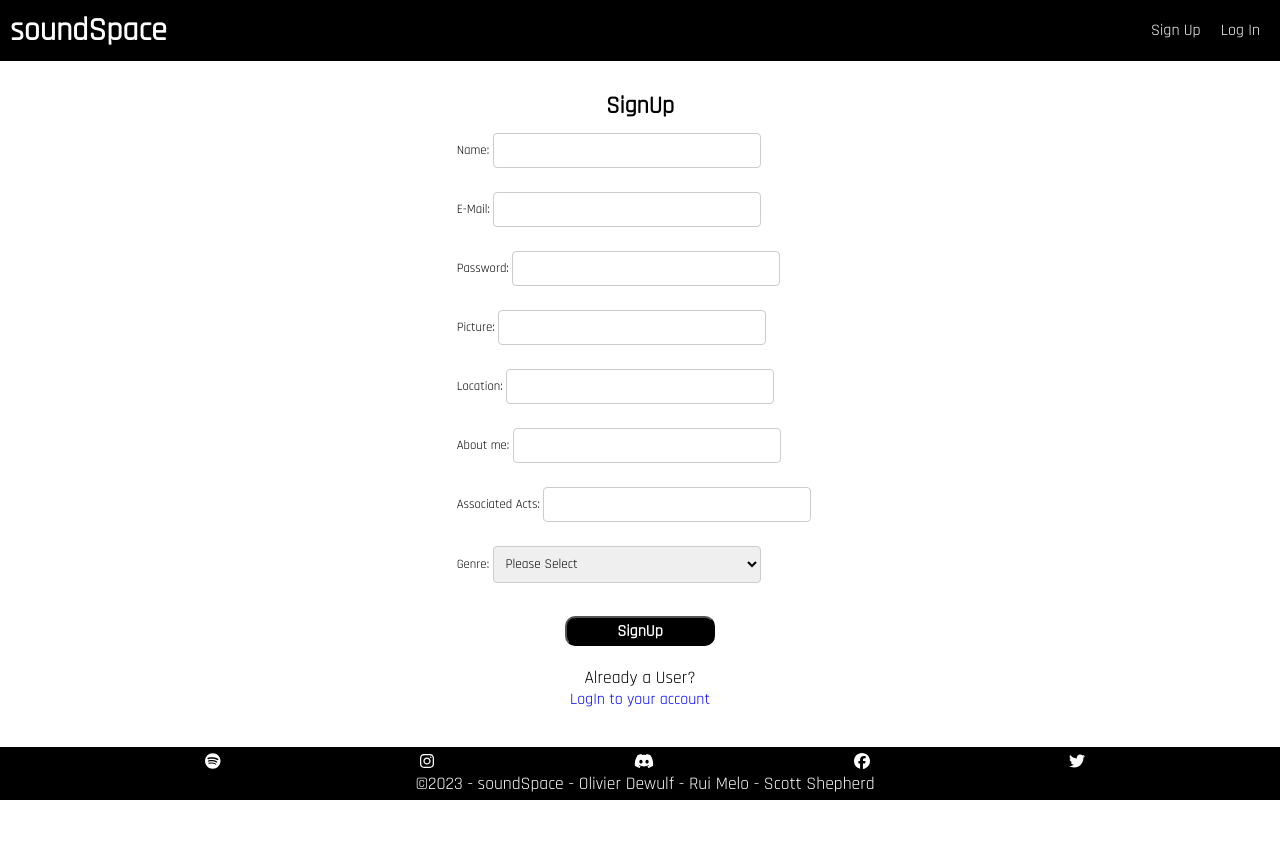
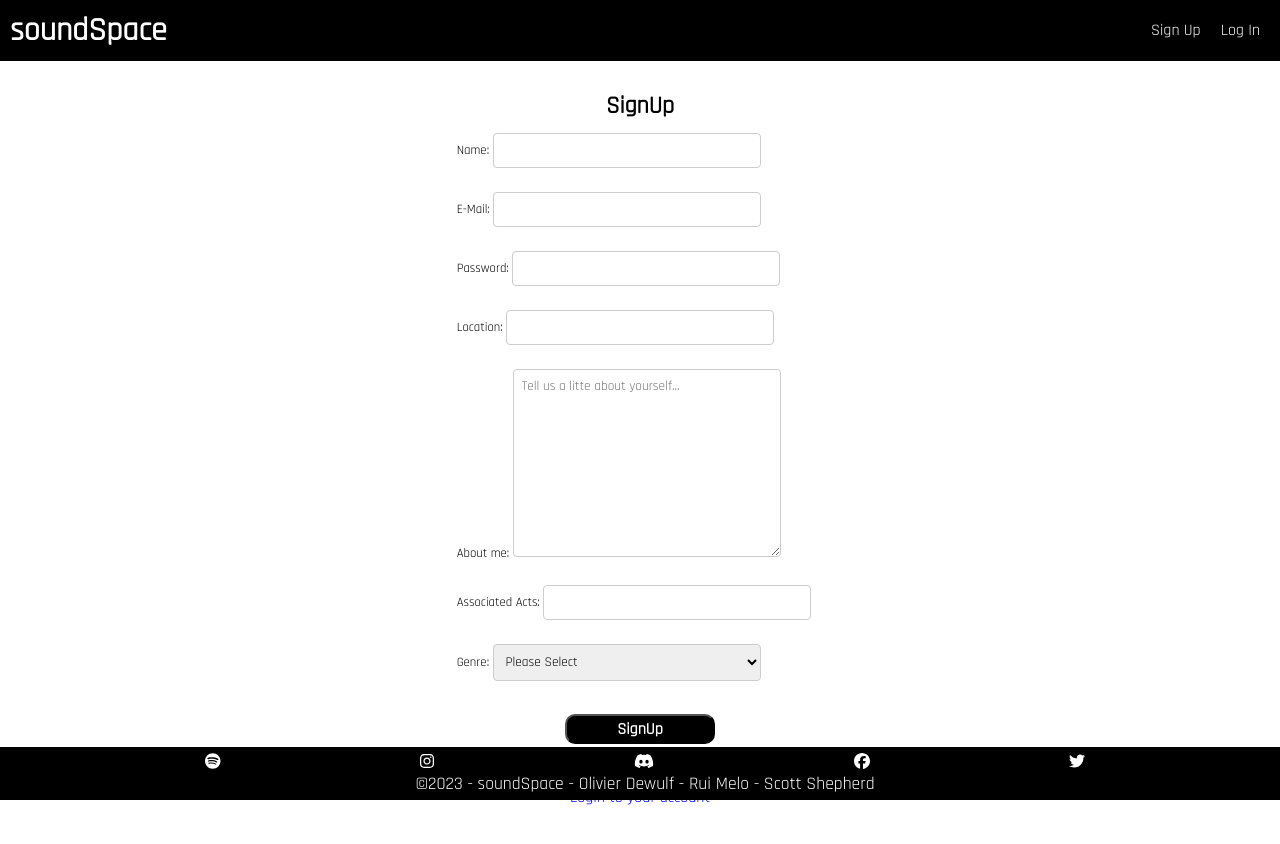
Before and after one commit to ScottShep86/soundSpaceFrontend, a React (Vite) app in the folder soundSpace/: page /signup in a window 1280 px wide. Shown: the top 844 px of the page. Before the commit the page ends 800 px from the top, so only its background shows below. Built offline with nearby package versions, Linux system fonts and the light colour scheme.

Commit message:
profile attempt

```diff
--- a/soundSpace/src/pages/Profile.jsx
+++ b/soundSpace/src/pages/Profile.jsx
@@ -72,8 +72,8 @@ function Profile() {
     }
   };
   useEffect(() => {
+    getMyJobs();
     getProfile();
-    getMyJobs();
   }, []);
 
   /* useEffect(() => {
--- a/soundSpace/src/pages/SignUpP.jsx
+++ b/soundSpace/src/pages/SignUpP.jsx
@@ -8,7 +8,6 @@ function SignUpP() {
   const [name, setName] = useState("");
   const [email, setEmail] = useState("");
   const [password, setPassword] = useState("");
-  const [picture, setPicture] = useState("");
   const [location, setLocation] = useState("");
   const [aboutMe, setAboutMe] = useState("");
   const [associatedActs, setAssociatedActs] = useState("");
@@ -31,7 +30,6 @@ function SignUpP() {
           name,
           email,
           password,
-          picture,
           location,
           aboutMe,
           associatedActs,
@@ -64,13 +62,12 @@ function SignUpP() {
         <label>Password: <input type="password" required value={password} onChange={event => setPassword(event.target.value)}/></label>
         </div>
         <div className="inputField">
-        <label>Picture: <input type="picture" value={picture} onChange={event => setPicture(event.target.value)}/></label>
-        </div>
-        <div className="inputField">
         <label>Location: <input type="location" value={location} onChange={event => setLocation(event.target.value)}/></label>
         </div>
         <div className="inputField">
-        <label>About me: <input type="aboutMe" value={aboutMe} onChange={event => setAboutMe(event.target.value)}/></label>
+        <label>About me: <textarea type="aboutMe" placeholder="Tell us a litte about yourself..."
+            cols="30"
+            rows="10" value={aboutMe} onChange={event => setAboutMe(event.target.value)}/></label>
         </div>
         <div className="inputField">
         <label>Associated Acts: <input type="associatedActs" value={associatedActs} onChange={event => setAssociatedActs(event.target.value)}/></label>
```
